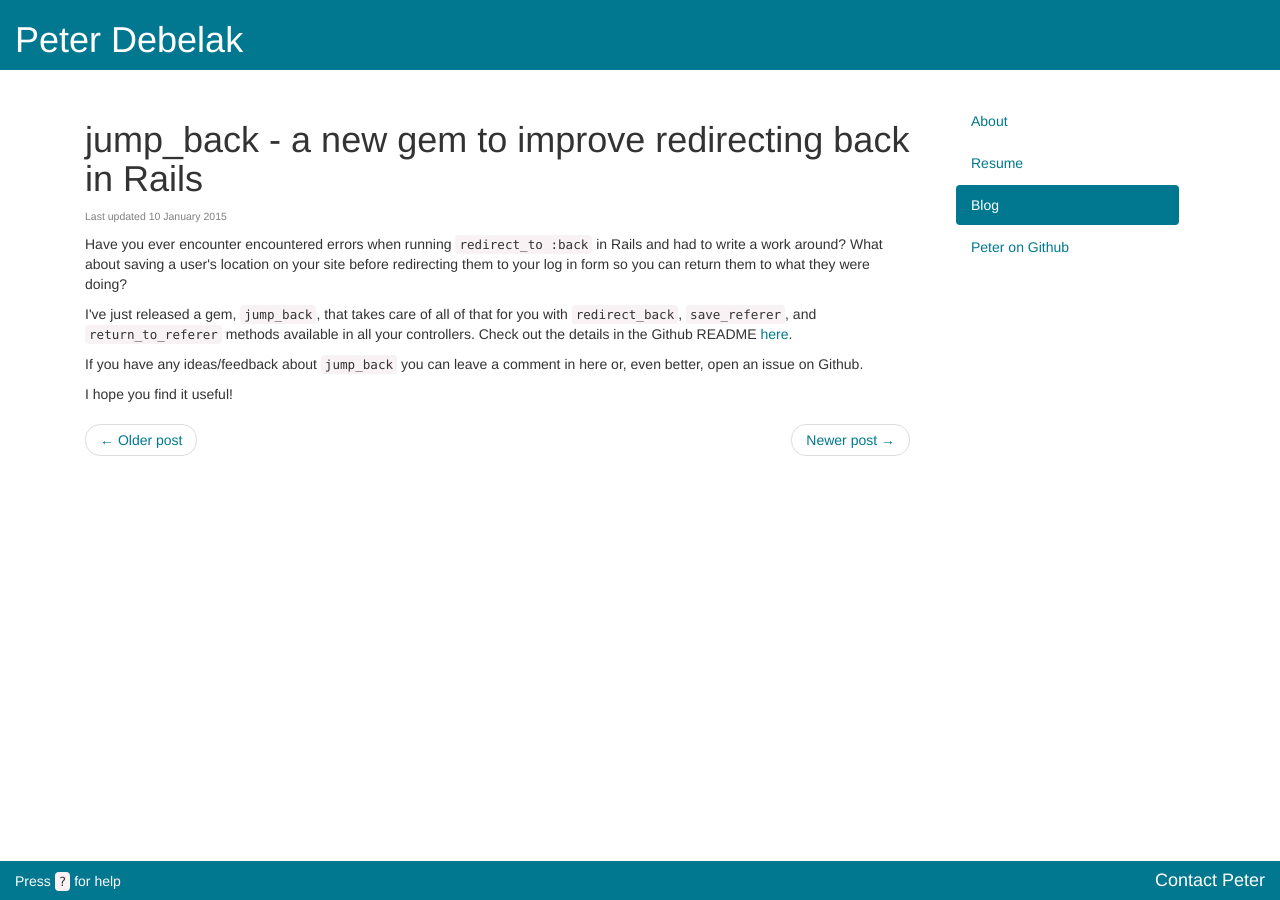
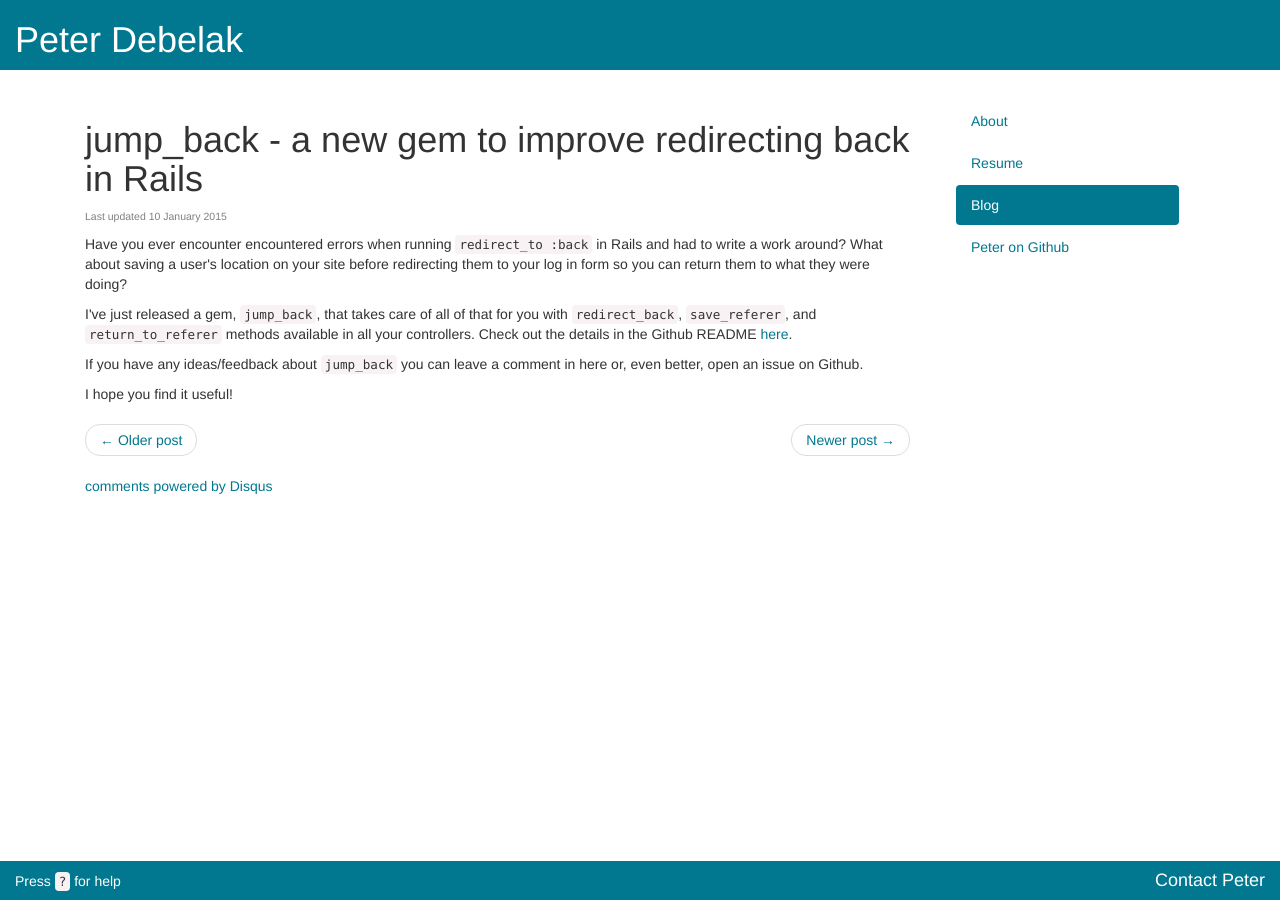
Before and after one commit to pdebelak/peterdebelak.com, a Jekyll site: the page built from _posts/2015-01-10-jump_back-a-new-gem-to-improve-redirecting-back-in-rails.md, in a window 1280 px wide. Built offline with Jekyll 4.4.1, drawn with Linux system fonts in a browser that asks for light colours; comment, search, counter and statistics services are not loaded.

Commit message:
Add missing attribution link

```diff
--- a/_layouts/post.html
+++ b/_layouts/post.html
@@ -23,6 +23,7 @@
 
 <div id="disqus_thread"></div>
 <noscript>Please enable JavaScript to view the <a href="https://disqus.com/?ref_noscript" rel="nofollow">comments powered by Disqus.</a></noscript>
+<a href="http://disqus.com" class="dsq-brlink">comments powered by <span class="logo-disqus">Disqus</span></a>
 
 <script type="text/javascript">
   var disqus_shortname = 'peterdebelak';
```
Also changed, not shown: 11 other files.
